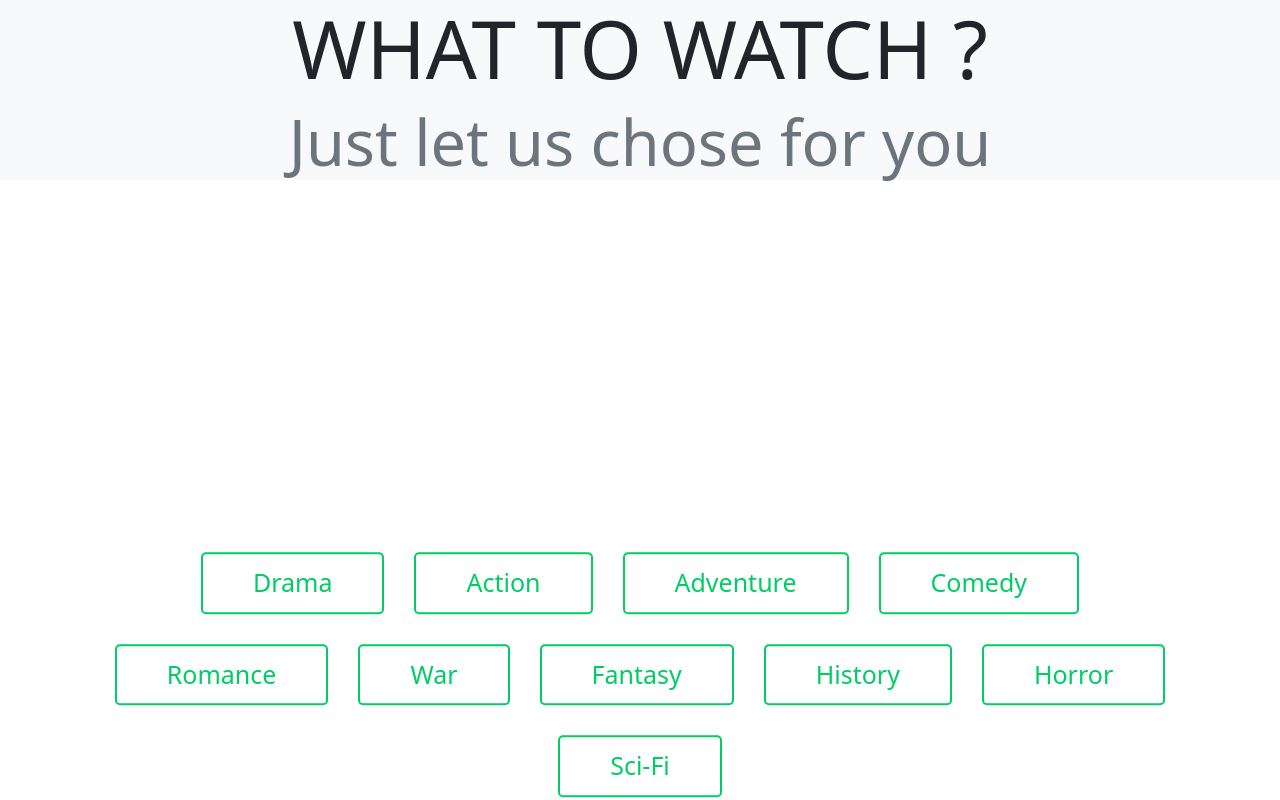
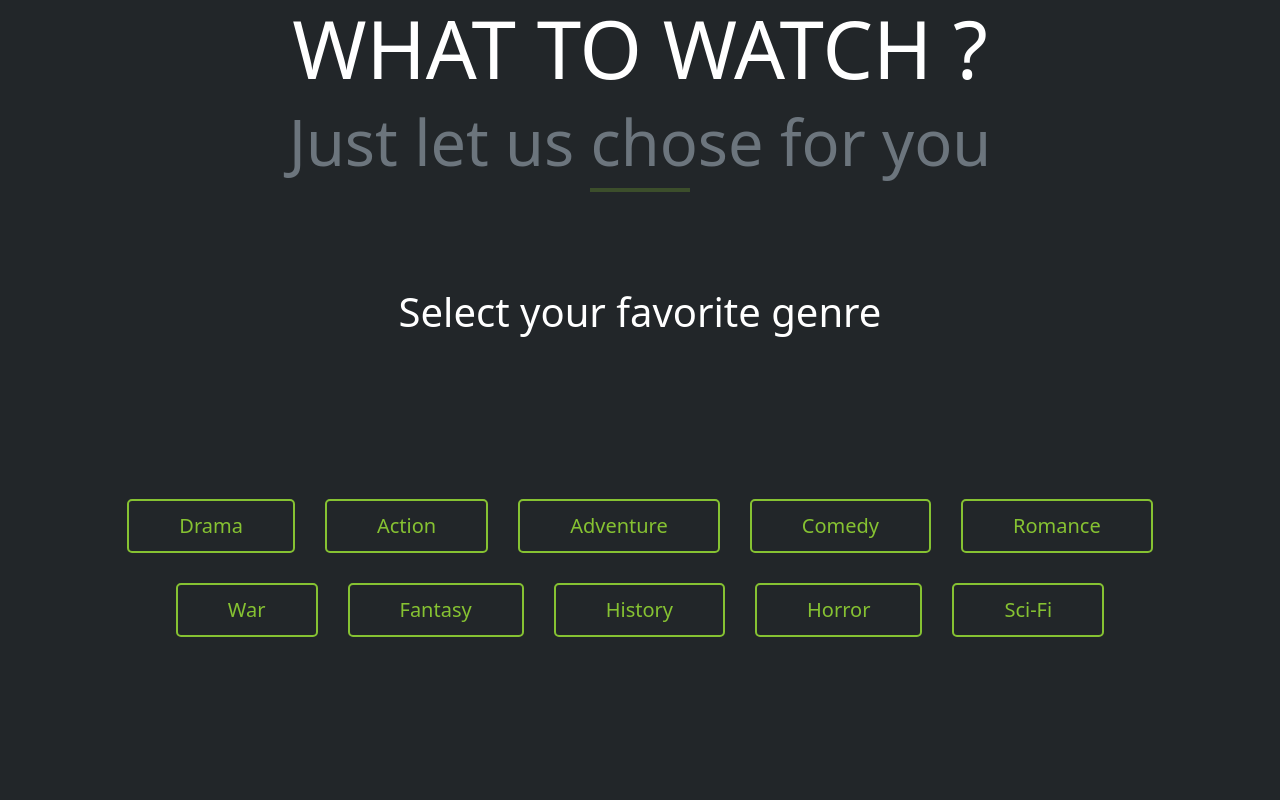
Before and after one commit to Youssef-ADOUIRI/WhatToWatch, a Flask app: page /user in a window 1280 px wide. Run offline with Flask 2, Linux system fonts and the light colour scheme.

Commit message:
updating css

```diff
--- a/static/user.css
+++ b/static/user.css
@@ -1,3 +1,33 @@
+*{
+    color:white;
+}
+header{
+    background-color: #222629;
+}
+header hr{
+    background-color: #86c232;
+    height: 4px;
+    width:100px;
+    margin: auto;
+    text-align: center;
+    border: none;
+}
+
+
+body{
+    background-color: #222629 !important;
+}
+
+
+.Header{
+    padding: auto;
+}
+
+#choice_type{
+    text-align: center;
+    font-size: 40px;
+}
+
 .user_section {
     margin: 30px;
     padding: auto;
@@ -16,9 +46,9 @@ input[type="radio"] {
 
 .Container label {
     position: relative;
-    color: #01cc65;
-    font-size: 25px;
-    border: 2px solid #01cc65;
+    color: #86c232;
+    font-size: 20px;
+    border: 2px solid #86c232;
     border-radius: 5px;
     padding: 10px 50px;
     margin: 15px;
@@ -26,6 +56,11 @@ input[type="radio"] {
 }
 
 input[type="radio"]:checked+label {
-    background-color: #01cc65;
+    background-color: #86c232;
     color: white;
 }
+
+
+.select_btn{
+    margin: 0;
+}
--- a/templates/user.html
+++ b/templates/user.html
@@ -14,18 +14,19 @@
     <title>WHAT TO WATCH</title>
   </head>
   <header>
-    <header>
-      <div class="Header text-center bg-light">
+      <div class="Header text-center">
         <h1 class="main_title display-1"><b>WHAT TO WATCH ?</b></h1>
         <h3 class="display-2">
           <small class="text-muted">Just let us chose for you</small>
         </h3>
       </div>
-    </header>
+    <hr>
   </header>
+
   <body>
+    <br><br><br><br><h1 id="choice_type" class="display-5">Select your favorite genre</h1>
     <form action="http://localhost:3000/user" method="post">
-      <div class="Container d-flex justify-content-center align-content-start flex-wrap">
+      <div class="Container d-flex justify-content-center align-content-start flex-wrap ">
         <div class="select_btn">
           <input type="radio" id="drama"></input>
           <label for="drama">Drama</label>
```
